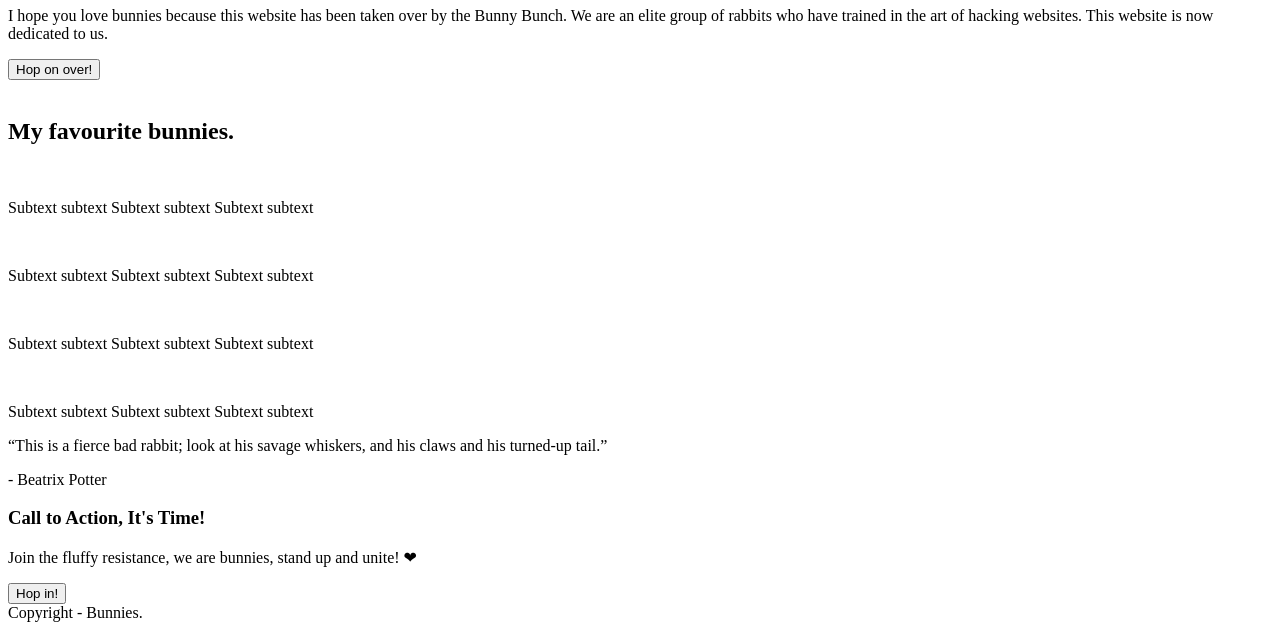
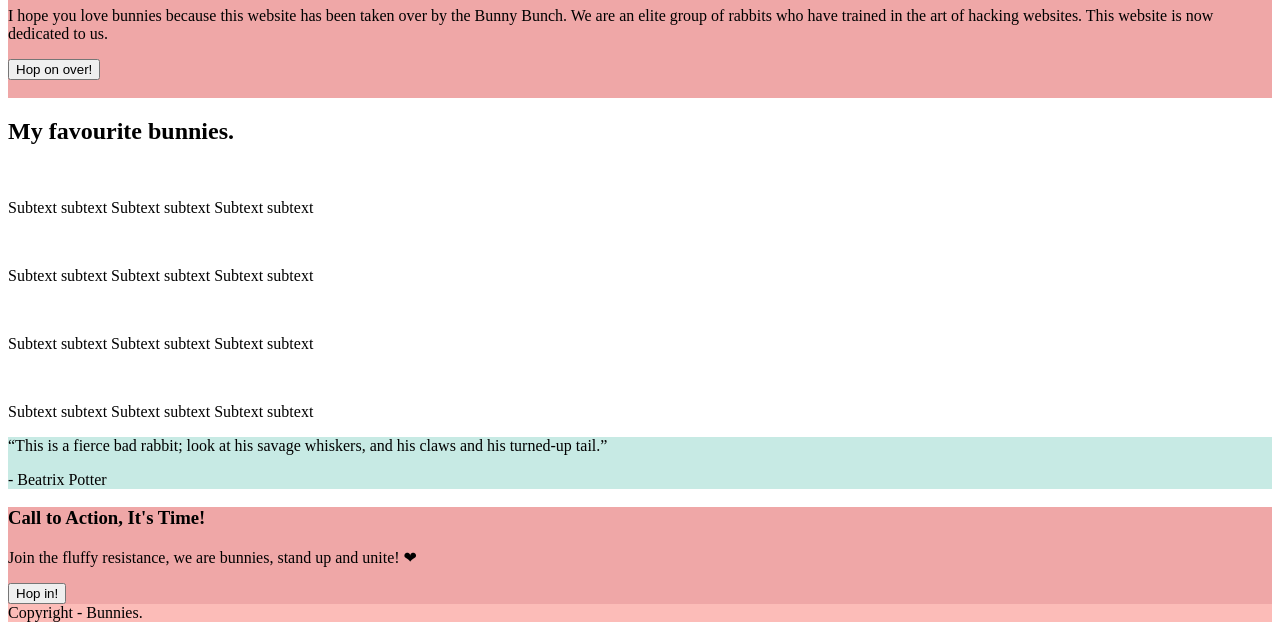
Before and after one commit to caysilou/project-landing-page, a plain HTML site: page index.html in a window 1280 px wide. Shown: the part 169-800 px from the top of the page. Drawn offline with Linux system fonts and the light colour scheme.

Commit message:
Colour Scheme Added

```diff
--- a/index.html
+++ b/index.html
@@ -63,11 +63,13 @@
 
     <!-- Call to Action -->
     <div class="call-to-action">
-        <div class="call-content">
-            <h3>Call to Action, It's Time!</h3>
-            <p>Join the fluffy resistance, we are bunnies, stand up and unite! ❤</p>
+        <div class="call-internal">
+            <div class="call-content">
+                <h3>Call to Action, It's Time!</h3>
+                <p>Join the fluffy resistance, we are bunnies, stand up and unite! ❤</p>
+            </div>
+            <button class="call-button">Hop in!</div>
         </div>
-        <button class="call-button">Hop in!</div>
     </div>
 
     <!-- Footer -->
--- a/style.css
+++ b/style.css
@@ -0,0 +1,27 @@
+/*
+Color Scheme
+#C7EAE4 - Light Cyan
+#A7E8BD - Celadon
+#FCBCB8 - Spanish Pink (light)
+#EFA7A7 - Pastel Pink (darker)
+#FFD972 - Orange Yellow Crayola
+*/
+header, footer {
+    background-color: #ffd972;
+}
+
+.hero, .call-internal {
+    background-color: #EFA7A7;
+}
+
+.infomatic, .call-to-action {
+    background-color: white;
+}
+
+.quote {
+    background-color: #c7eae4;
+}
+
+footer {
+    background-color: #FCBCB8;
+}
```
